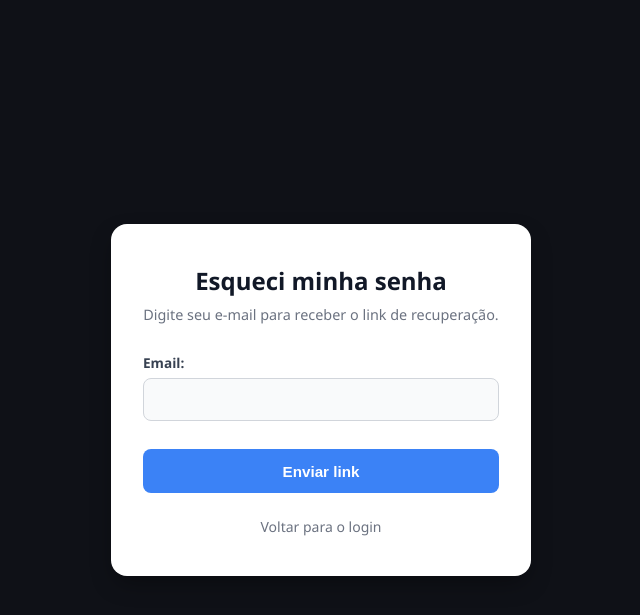
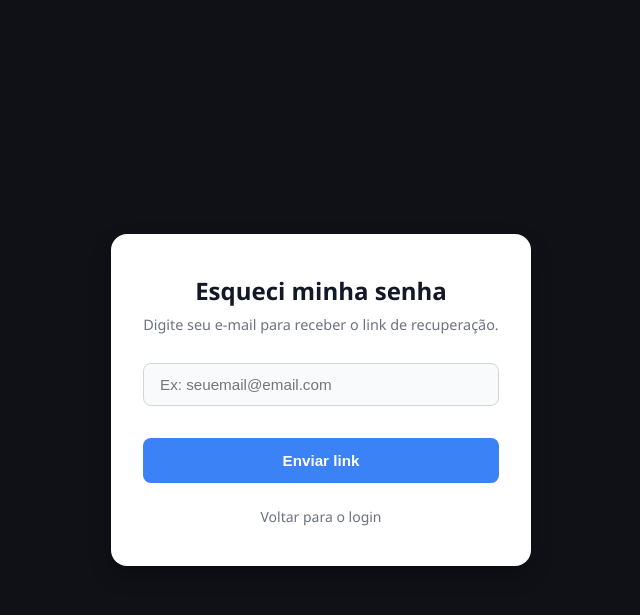
Before and after one commit to Timour-Cortez/Projeto_Agendamento_Django, a Django app: page /esqueci-senha/ in a window 1280 px wide. Shown: the top 615 px of the page, without its empty margins (319-959 px from the left). Run offline with Django 5.2, Linux system fonts and the light colour scheme.

Commit message:
Ajuste do CSS e inclusao do campo de email na tela esqueci senha

```diff
--- a/agendamento/urls.py
+++ b/agendamento/urls.py
@@ -21,4 +21,5 @@ urlpatterns = [
     path('reclame-aqui/', views.reclame_aqui, name='reclame_aqui'),
 
     path('assinatura/', views.assinatura, name='assinatura'),
+    path('esqueci-senha/', views.esqueci_senha, name='esqueci_senha'),
 ]
--- a/agendamento/views.py
+++ b/agendamento/views.py
@@ -260,3 +260,5 @@ def assinatura(request):
         'planos': planos,
         'assinatura_ativa': assinatura_ativa,
     })
+def esqueci_senha(request):
+    return render(request, 'esqueci_senha.html')
--- a/static/css/esqueci_senha.css
+++ b/static/css/esqueci_senha.css
@@ -50,25 +50,17 @@ body {
 }
 
 /* ==========================================
-   ESTILIZAÇÃO DOS CAMPOS GERADOS PELO DJANGO (form.as_p)
+   ESTILIZAÇÃO DO NOVO CAMPO DE INPUT (MANUAL)
    ========================================== */
-/* O Django joga o label e o input dentro de tags <p> */
-.caixa-login form p {
-    text-align: left; /* Alinha os campos para a esquerda */
-    margin-bottom: 1.25rem;
+/* Substituiu o antigo 'form p' do Django para dar o espaçamento correto */
+.grupo-input {
+    width: 100%;
+    text-align: left; /* Alinha o campo para a esquerda */
+    margin-bottom: 1.5rem; /* Espaço perfeito entre a caixinha de texto e o botão */
 }
 
-.caixa-login form label {
-    display: block;
-    font-weight: 600;
-    font-size: 0.85rem;
-    color: #374151;
-    margin-bottom: 0.4rem;
-}
-
-/* Estiliza o input de e-mail injetado pelo Django */
-.caixa-login form input[type="email"],
-.caixa-login form input[type="text"] {
+/* Estiliza o input de e-mail que adicionamos no HTML */
+.grupo-input input[type="email"] {
     width: 100%;
     padding: 0.75rem 1rem;
     border: 1px solid #d1d5db;
@@ -79,15 +71,15 @@ body {
     transition: all 0.2s ease;
 }
 
-/* Efeito de foco ao clicar no campo */
-.caixa-login form input:focus {
+/* Efeito de foco profissional ao clicar no campo para digitar */
+.grupo-input input[type="email"]:focus {
     outline: none;
     border-color: #3b82f6; /* Azul focado em segurança */
     background-color: #ffffff;
     box-shadow: 0 0 0 3px rgba(59, 130, 246, 0.15);
 }
 
-/* Erros de validação do formulário */
+/* Erros de validação do formulário (mantido caso use no futuro) */
 .caixa-login .errorlist {
     list-style: none;
     color: #dc2626;
--- a/templates/esqueci_senha.html
+++ b/templates/esqueci_senha.html
@@ -19,7 +19,9 @@
             <form method="POST">
                 {% csrf_token %}
 
-                {{ form.as_p }}
+                <div class="grupo-input">
+                    <input type="email" id="email" name="email" placeholder="Ex: seuemail@email.com" required>
+                </div>
 
                 <button type="submit">Enviar link</button>
             </form>
--- a/templates/meus_agendamentos.html
+++ b/templates/meus_agendamentos.html
@@ -7,7 +7,7 @@
     <meta charset="UTF-8">
     <meta name="viewport" content="width=device-width, initial-scale=1.0">
     <title>Meus Agendamentos - Agenda Fácil</title>
-    <link rel="stylesheet" href="{% static 'css/login.css' %}?v=2">
+    <link rel="stylesheet" href="{% static 'css/meus_agendamentos.css' %}?v=2">
 </head>
 
 <body>
```
